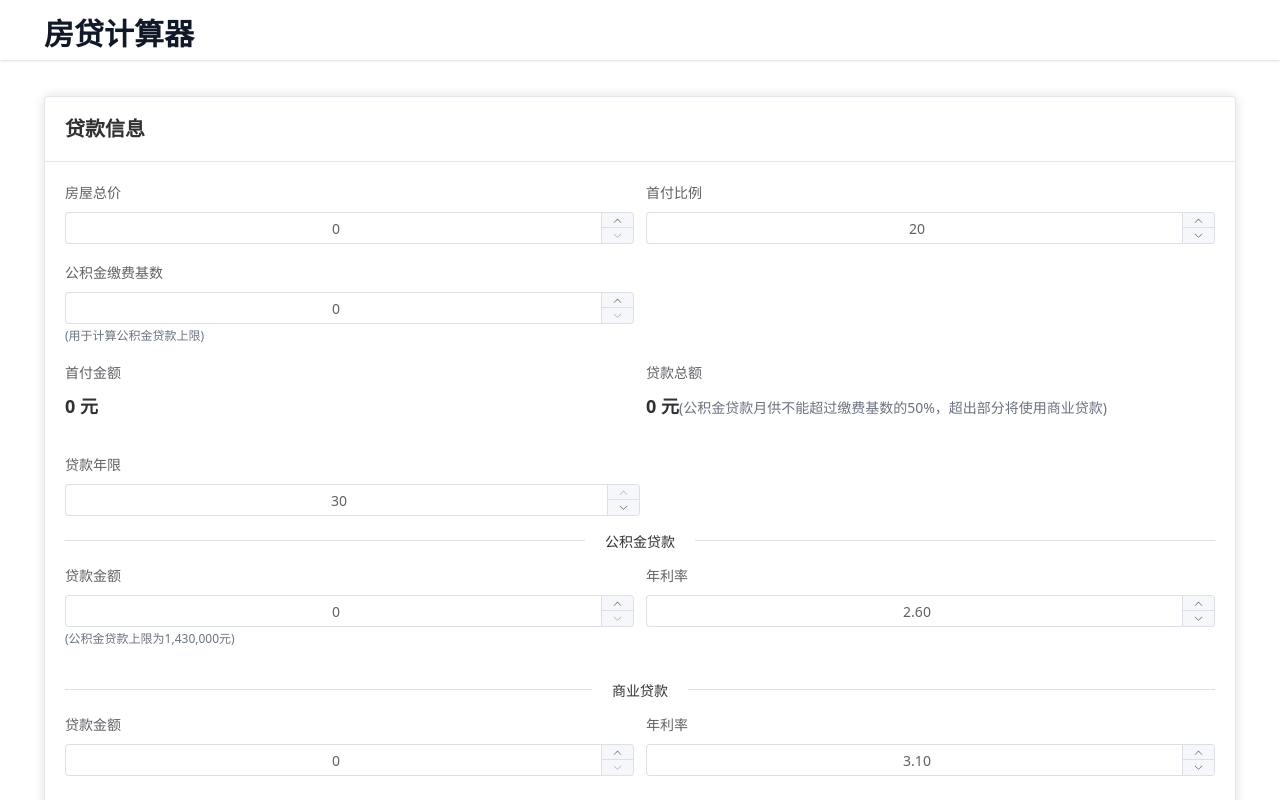
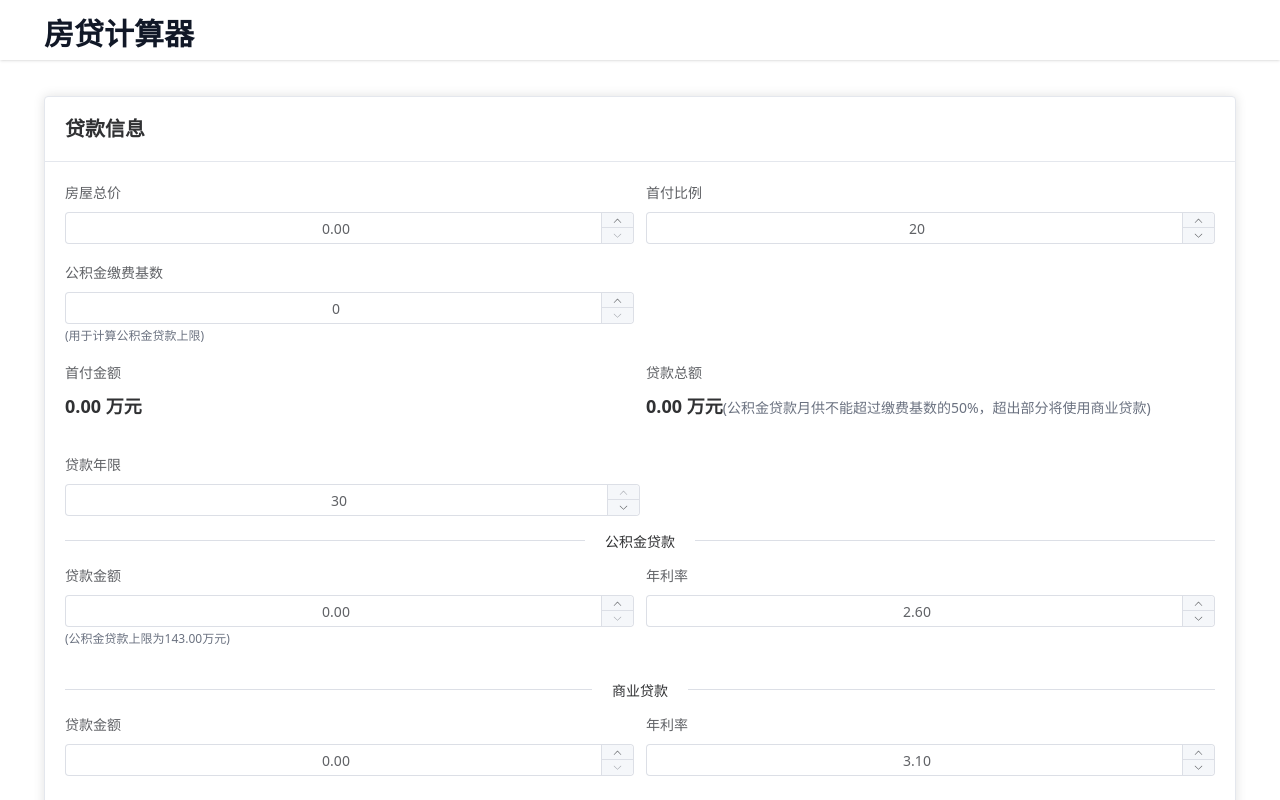
Before and after one commit to khhily/vue-loan-calculator, a Vue app: page / in a window 1280 px wide. Shown: the top 800 px of the page. Built offline with nearby package versions, Linux system fonts and the light colour scheme.

Commit message:
enhance: 修改一些金额输入以万元为单位

```diff
--- a/src/components/LoanForm.vue
+++ b/src/components/LoanForm.vue
@@ -4,16 +4,16 @@ import { LoanType, LoanInfo, FinanceInfo, PrepaymentStrategy } from '../types/lo
 
 const emit = defineEmits(['calculate']);
 
-// 总房款额和首付比例
+// 总房款额(万元)和首付比例
 const totalHousePrice = ref<number>(0);
-const downPaymentRatio = ref<number>(20); // 默认改为20%
+const downPaymentRatio = ref<number>(20); // 默认20%
 
-// 计算首付金额
+// 计算首付金额(万元)
 const downPaymentAmount = computed(() => {
   return totalHousePrice.value * (downPaymentRatio.value / 100);
 });
 
-// 计算贷款总额
+// 计算贷款总额(万元)
 const totalLoanAmount = computed(() => {
   return totalHousePrice.value * (1 - downPaymentRatio.value / 100);
 });
@@ -21,10 +21,10 @@ const totalLoanAmount = computed(() => {
 // 添加公积金缴费基数
 const housingFundBase = ref<number>(0);
 
-// 计算公积金贷款上限
+// 计算公积金贷款上限(万元)
 const maxHousingFundLoan = computed(() => {
   // 月供不能超过缴费基数的50%
-  if (housingFundBase.value <= 0) return 1430000; // 如果未设置缴费基数，使用默认上限
+  if (housingFundBase.value <= 0) return 143; // 如果未设置缴费基数，使用默认上限(万元)
 
   const monthlyRate = loans.value[0].rate / 12 / 100;
   const totalMonths = loans.value[0].years * 12;
@@ -36,14 +36,15 @@ const maxHousingFundLoan = computed(() => {
   const numerator = Math.pow(1 + monthlyRate, totalMonths) - 1;
   const maxLoan = maxMonthlyPayment * (numerator / denominator);
 
-  return Math.floor(maxLoan);
+  // 转换为万元并取整
+  return Math.floor(maxLoan / 10000);
 });
 
 // 修改自动分配贷款金额函数
 const distributeLoanAmount = () => {
-  const total = totalLoanAmount.value;
+  const total = totalLoanAmount.value; // 已经是万元单位
 
-  // 使用计算的公积金贷款上限
+  // 使用计算的公积金贷款上限(万元)
   const maxHousingFund = maxHousingFundLoan.value;
 
   // 优先使用公积金贷款
@@ -120,8 +121,14 @@ const financeInfo = ref<FinanceInfo>({
 });
 
 const calculate = () => {
+  // 将贷款金额从万元转换为元
+  const loansInYuan = loans.value.map((loan) => ({
+    ...loan,
+    amount: loan.amount * 10000, // 万元转换为元
+  }));
+
   emit('calculate', {
-    loans: loans.value,
+    loans: loansInYuan,
     financeInfo: financeInfo.value,
   });
 };
@@ -143,12 +150,12 @@ const calculate = () => {
             <el-input-number
               v-model="totalHousePrice"
               :min="0"
-              :step="100000"
-              :precision="0"
+              :step="1"
+              :precision="2"
               controls-position="right"
               class="w-full"
             >
-              <template #append>元</template>
+              <template #append>万元</template>
             </el-input-number>
           </el-form-item>
         </el-col>
@@ -192,12 +199,12 @@ const calculate = () => {
       <el-row :gutter="12">
         <el-col :xs="24" :sm="12">
           <el-form-item label="首付金额">
-            <div class="text-base sm:text-lg font-bold">{{ downPaymentAmount.toLocaleString('zh-CN') }} 元</div>
+            <div class="text-base sm:text-lg font-bold">{{ downPaymentAmount.toFixed(2) }} 万元</div>
           </el-form-item>
         </el-col>
         <el-col :xs="24" :sm="12">
           <el-form-item label="贷款总额">
-            <div class="text-base sm:text-lg font-bold">{{ totalLoanAmount.toLocaleString('zh-CN') }} 元</div>
+            <div class="text-base sm:text-lg font-bold">{{ totalLoanAmount.toFixed(2) }} 万元</div>
             <div class="text-xs sm:text-sm text-gray-500 mt-1">
               (公积金贷款月供不能超过缴费基数的50%，超出部分将使用商业贷款)
             </div>
@@ -233,16 +240,16 @@ const calculate = () => {
               <el-input-number
                 v-model="loan.amount"
                 :min="0"
-                :step="10000"
-                :precision="0"
+                :step="1"
+                :precision="2"
                 controls-position="right"
-                :max="index === 0 ? 1430000 : Infinity"
+                :max="index === 0 ? maxHousingFundLoan : Infinity"
                 class="w-full"
               >
-                <template #append>元</template>
+                <template #append>万元</template>
               </el-input-number>
               <div v-if="index === 0" class="text-xs text-gray-500 mt-1">
-                (公积金贷款上限为{{ maxHousingFundLoan.toLocaleString('zh-CN') }}元)
+                (公积金贷款上限为{{ maxHousingFundLoan.toFixed(2) }}万元)
               </div>
             </el-form-item>
           </el-col>
```
